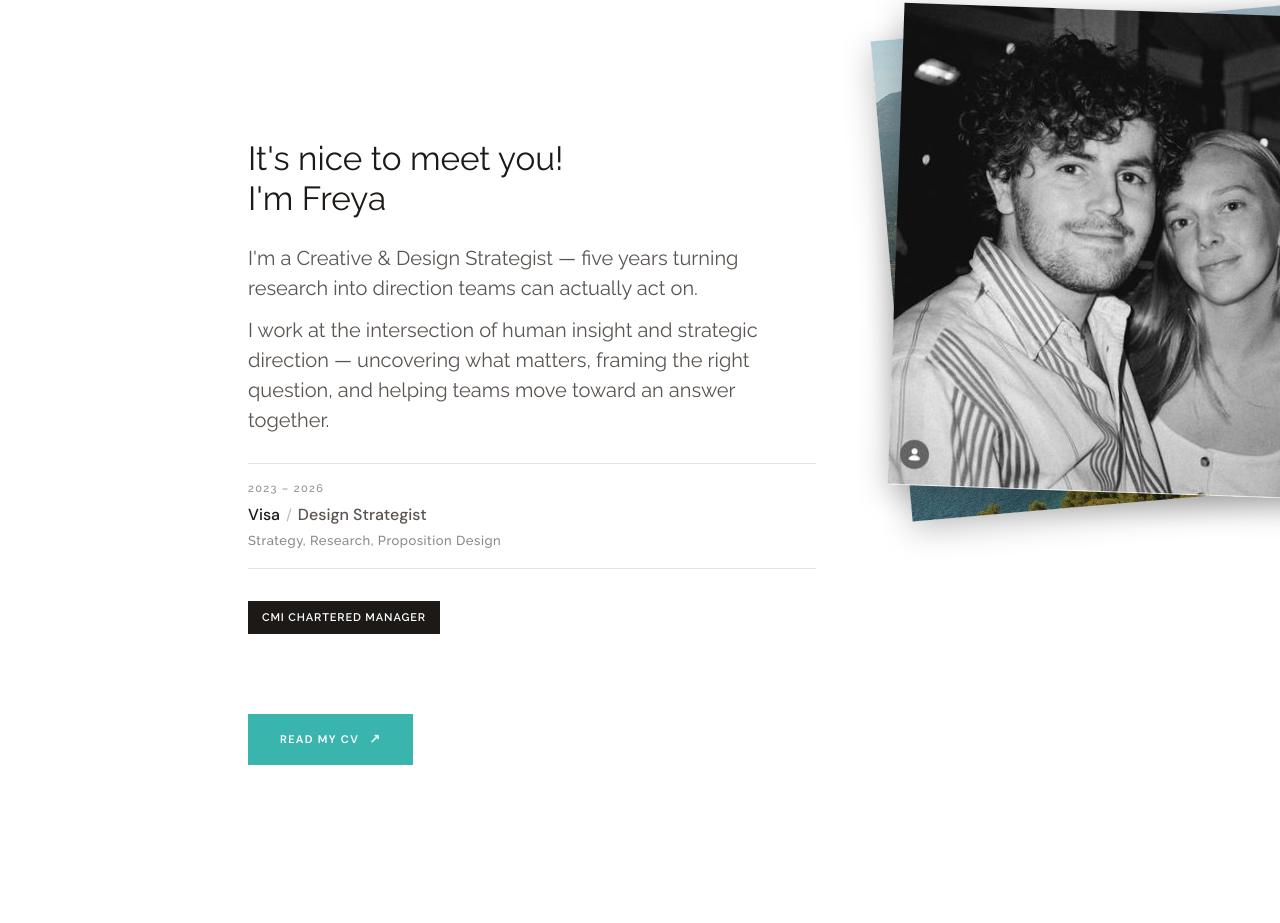
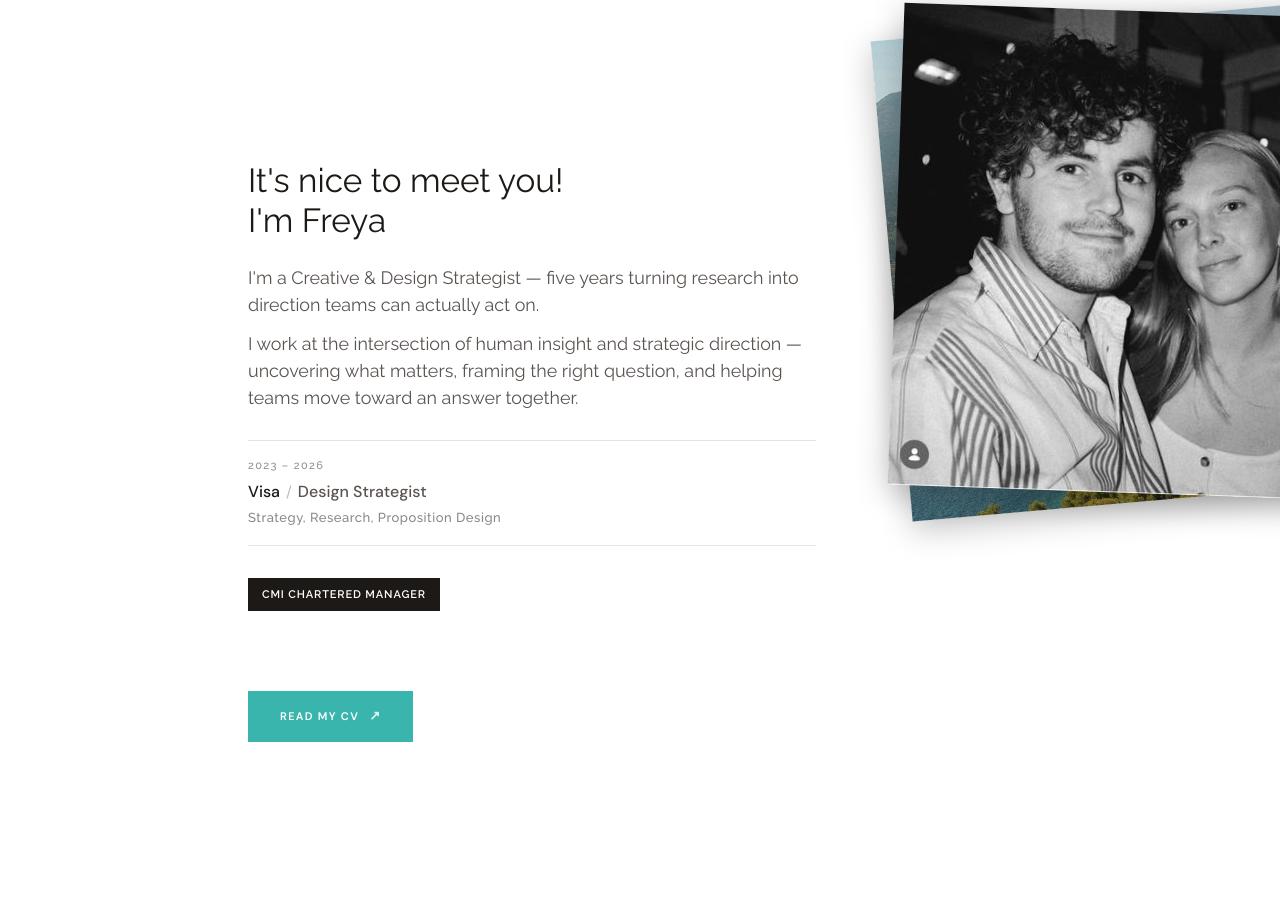
Before and after one commit to aishajw/freya-portfolio, a plain HTML site: page index.html in a window 1280 px wide. Shown: the part 2017-2940 px from the top of the page. Drawn offline with nearby package versions, Linux system fonts and the light colour scheme.

Commit message:
Reduce about-step p font size 16→14px (clamp 14-18px)
Co-Authored-By: Claude Sonnet 4.6 <noreply@anthropic.com>

```diff
--- a/index.html
+++ b/index.html
@@ -315,7 +315,7 @@ footer{border-top:1px solid var(--bg-band);padding:20px var(--gutter);}
 .about-left{flex:0 0 auto;padding:25vh 0 0 248px;min-width:0;}
 .about-step{min-height:100vh;display:flex;flex-direction:column;justify-content:center;padding:80px 0;max-width:568px;}
 .about-step h2{font-family:'Raleway',var(--sans);font-size:clamp(22px,2.6vw,36px);font-weight:400;line-height:1.2;color:var(--ink);margin-bottom:24px;}
-.about-step p{font-family:'Raleway',var(--sans);font-size:clamp(16px,1.6vw,20px);color:var(--mid);line-height:1.5;margin-bottom:12px;font-weight:400;}
+.about-step p{font-family:'Raleway',var(--sans);font-size:clamp(14px,1.4vw,18px);color:var(--mid);line-height:1.5;margin-bottom:12px;font-weight:400;}
 .about-cv-btn{display:inline-flex;align-items:center;gap:10px;padding:15px 32px;background:var(--teal);color:#fff;font-family:var(--label);font-size:11px;font-weight:600;letter-spacing:.12em;text-transform:uppercase;text-decoration:none;transition:background .18s;}.about-cv-btn:hover{background:#2fa09a;}.about-cv-btn::after{content:"↗";font-size:13px;opacity:.85;}
 .about-cv-btn:hover{background:var(--ink);color:#fff;}
 /* About metadata */
```
